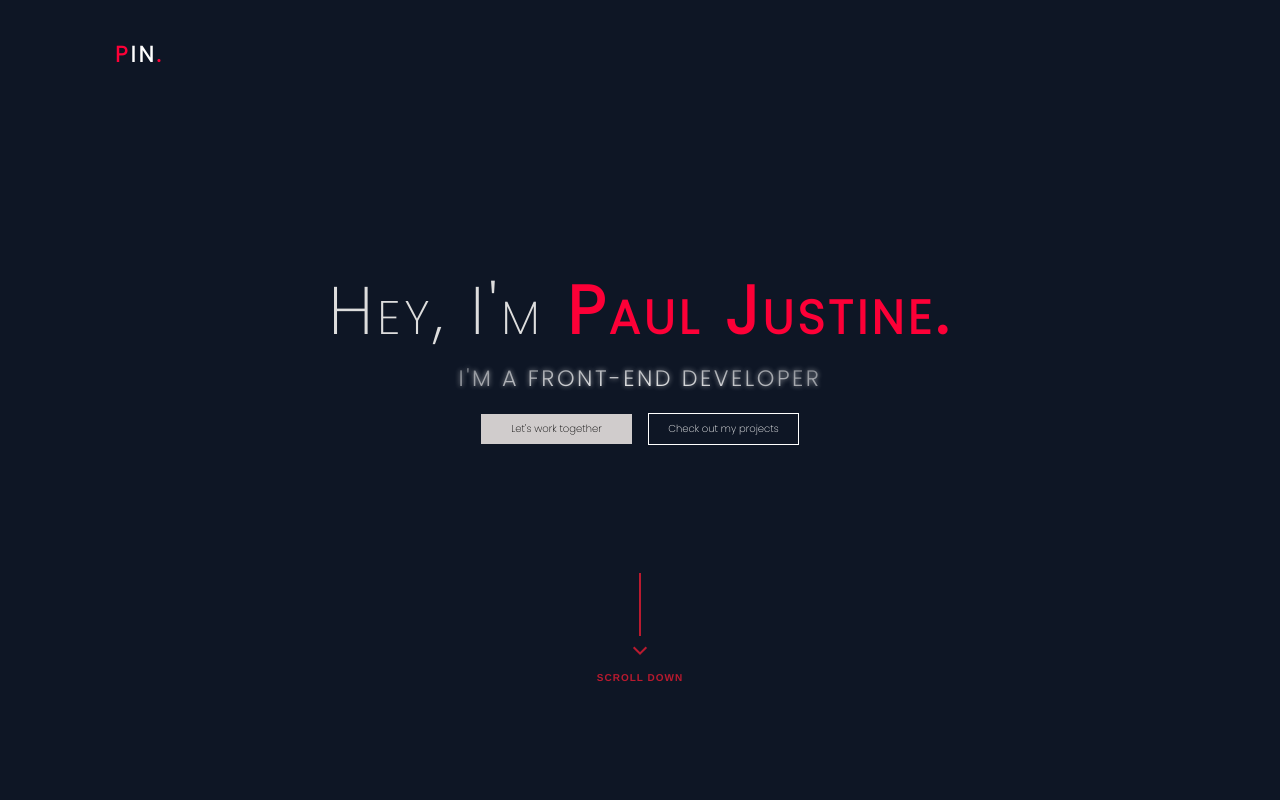
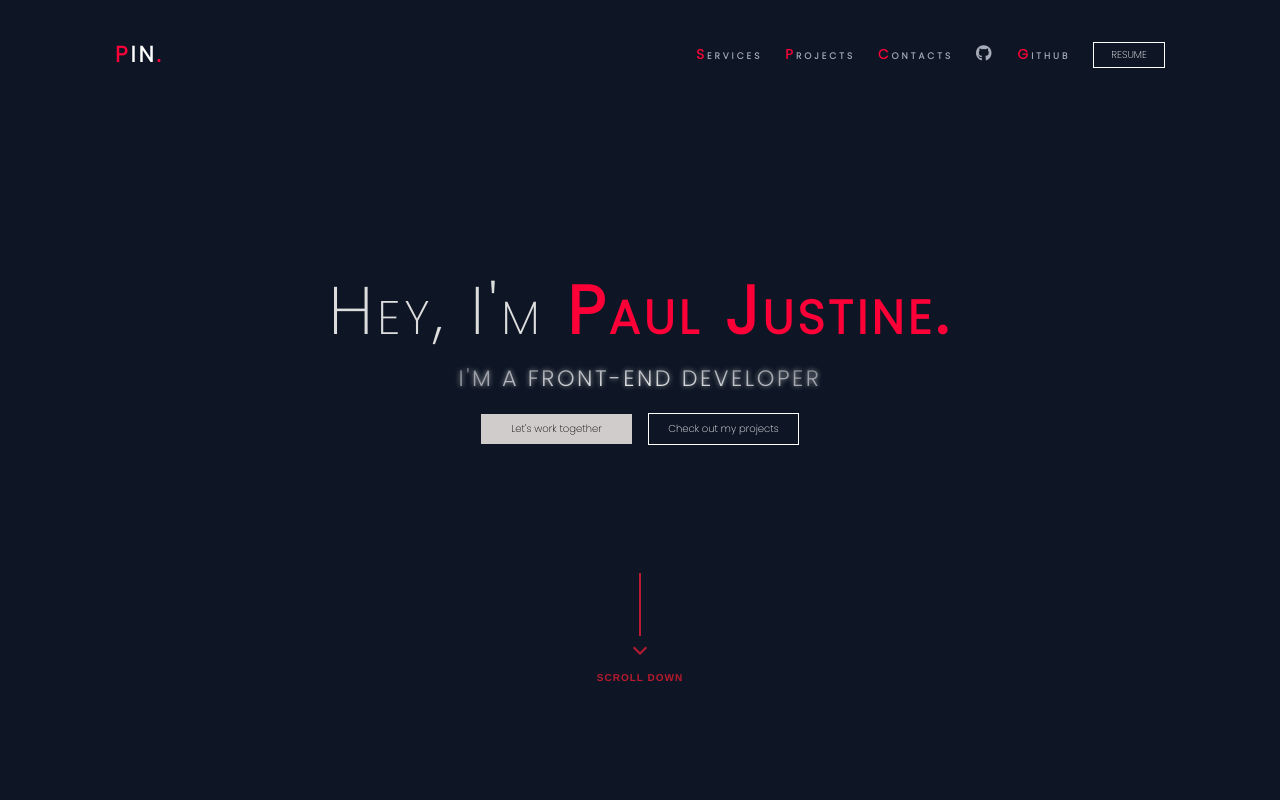
Before and after one commit to PaulPintang/Portfolio, a React (Create React App) app: page / in a window 1280 px wide. Shown: the top 800 px of the page. Built offline with nearby package versions, Linux system fonts and the light colour scheme.

Commit message:
fixed: conditionally pass a class on menus

```diff
--- a/src/components/Nav/index.jsx
+++ b/src/components/Nav/index.jsx
@@ -57,8 +57,7 @@ const Nav = () => {
                 </div>
               )}
             </div>
-
-            {showNav ? (
+            <div className={!showNav ? "show" : ""}>
               <div className="menu-container">
                 <div className="menu">
                   <ul>
@@ -103,9 +102,7 @@ const Nav = () => {
                   </ul>
                 </div>
               </div>
-            ) : (
-              ""
-            )}
+            </div>
           </div>
         </div>
       </div>
--- a/src/components/Nav/styles.css
+++ b/src/components/Nav/styles.css
@@ -73,6 +73,9 @@ header .menu .resume .tp:hover {
   -ms-transition: background-color 200ms linear;
   transition: background-color 200ms linear;
 }
+.show{
+  display: block;
+}
 @media (max-width: 768px) {
 header .show-nav-h {
     height: 100vh;
@@ -119,4 +122,8 @@ flex-direction: column;
   top: 30px;
   right: 30px;
 }
+
+.show{
+  display: none;
 }
+}
```
